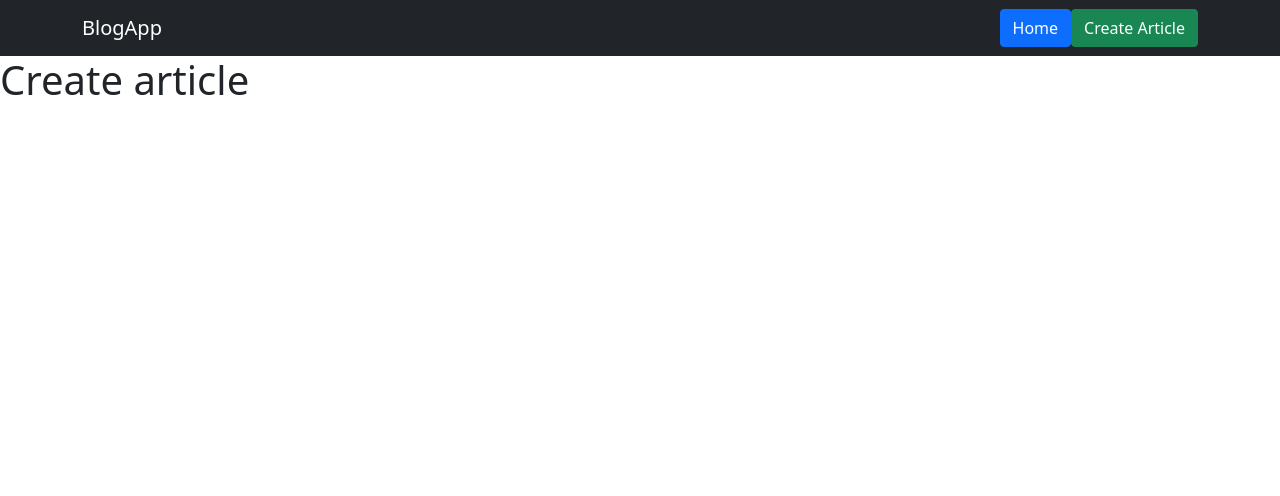
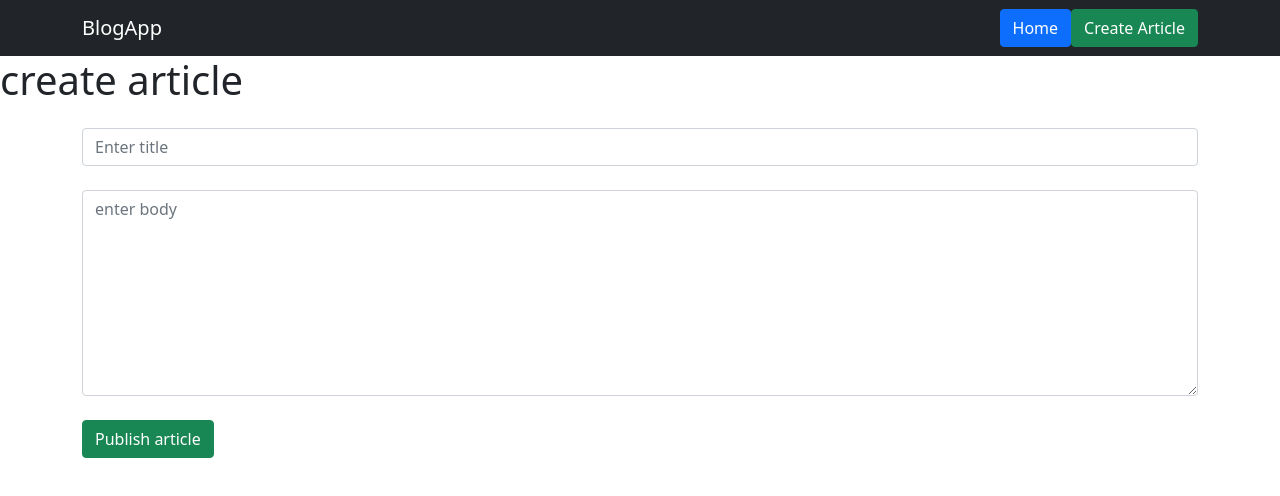
Before and after one commit to ArsenAjiev/article_vue_frontend, a Vue app: page /create in a window 1280 px wide. Shown: the top 496 px of the page. Built offline with nearby package versions, Linux system fonts and the light colour scheme.

Commit message:
add CreateArticle

```diff
--- a/src/components/CreateArticle.vue
+++ b/src/components/CreateArticle.vue
@@ -1,10 +1,79 @@
 <template>
-<h1> Create article</h1>
+<h1> create article</h1>
+
+  <div class="container mt-4">
+
+    <form @submit.prevent="insertArticle">
+     <input
+         type="text"
+         class="form-control"
+         placeholder="Enter title"
+         v-model="title"
+     >
+    <br/>
+
+    <textarea
+      rows="8"
+      placeholder="enter body"
+      class="form-control"
+      v-model="body"
+    >
+    </textarea>
+
+    <button class="btn btn-success mt-4"> Publish article</button>
+    </form>
+
+        <div v-if="error"
+       class="alert alert-warning alert-dismissible fade show mt-5"
+       role="alert"
+       >
+    <strong>{{error}}</strong>
+    </div>
+
+  </div>
 </template>
 
 <script>
+
 export default {
-  name: "CreateArticle"
+  name: "CreateArticle",
+
+  data() {
+    return{
+      title: null,
+      body: null,
+      error: null,
+    }
+  },
+
+  methods: {
+    insertArticle() {
+       if(!this.title || !this.body) {
+          this.error = "Please add all fields"
+          console.warn("no data")
+        }
+        else {
+          console.warn("data exist")
+        fetch('http://127.0.0.1:5000/post', {
+        method: "POST",
+        headers:{
+          "Content-Type": "application/json",
+
+        },
+        body: JSON.stringify({title: this.title, body:this.body})
+      } )
+      .then(resp => resp.json())
+      .then(() => {
+        console.log("123")
+        this.$router.push({
+          name: 'home'
+        })
+
+      })
+      .catch(error => console.log(error))
+      }
+    }
+  }
 }
 </script>
 
```
